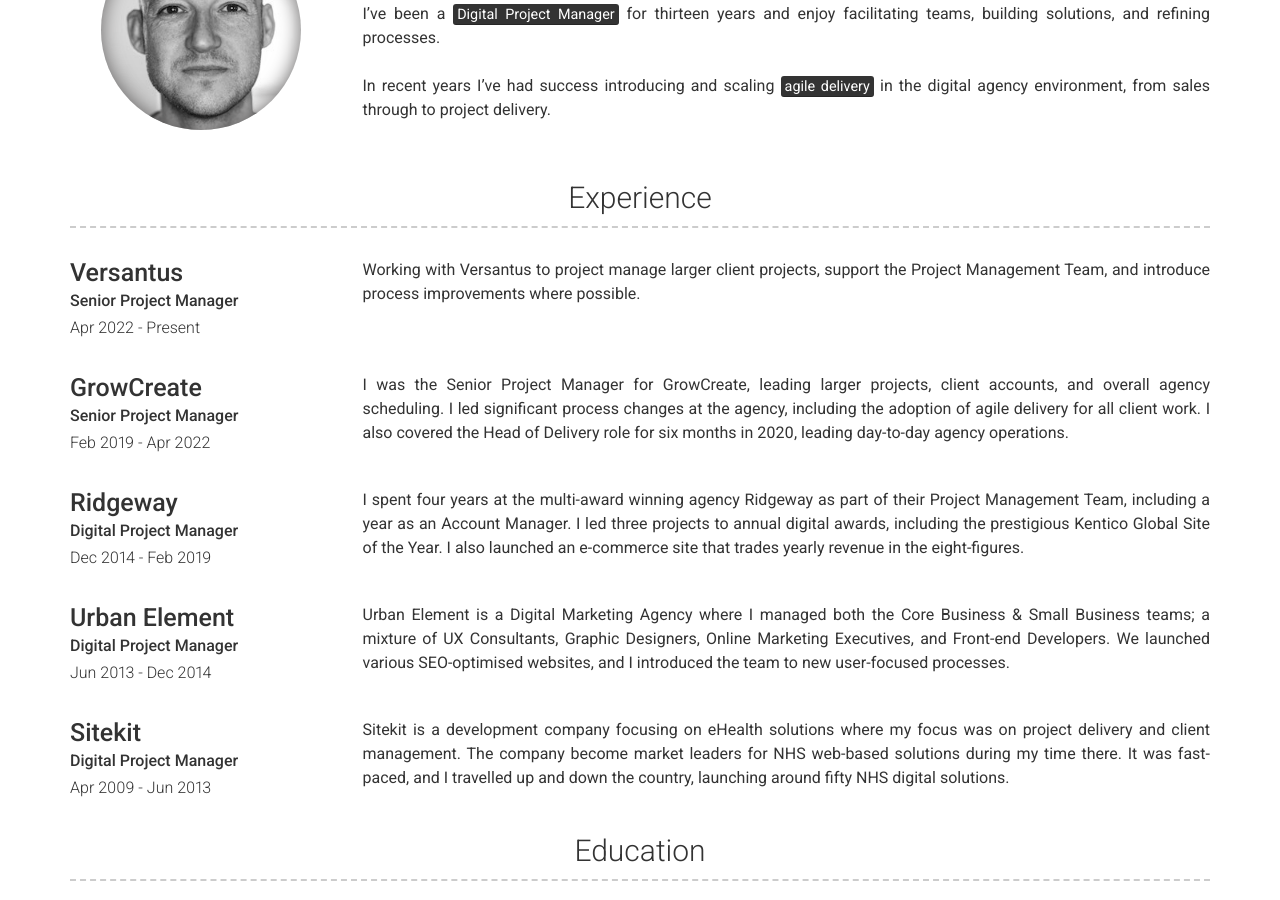
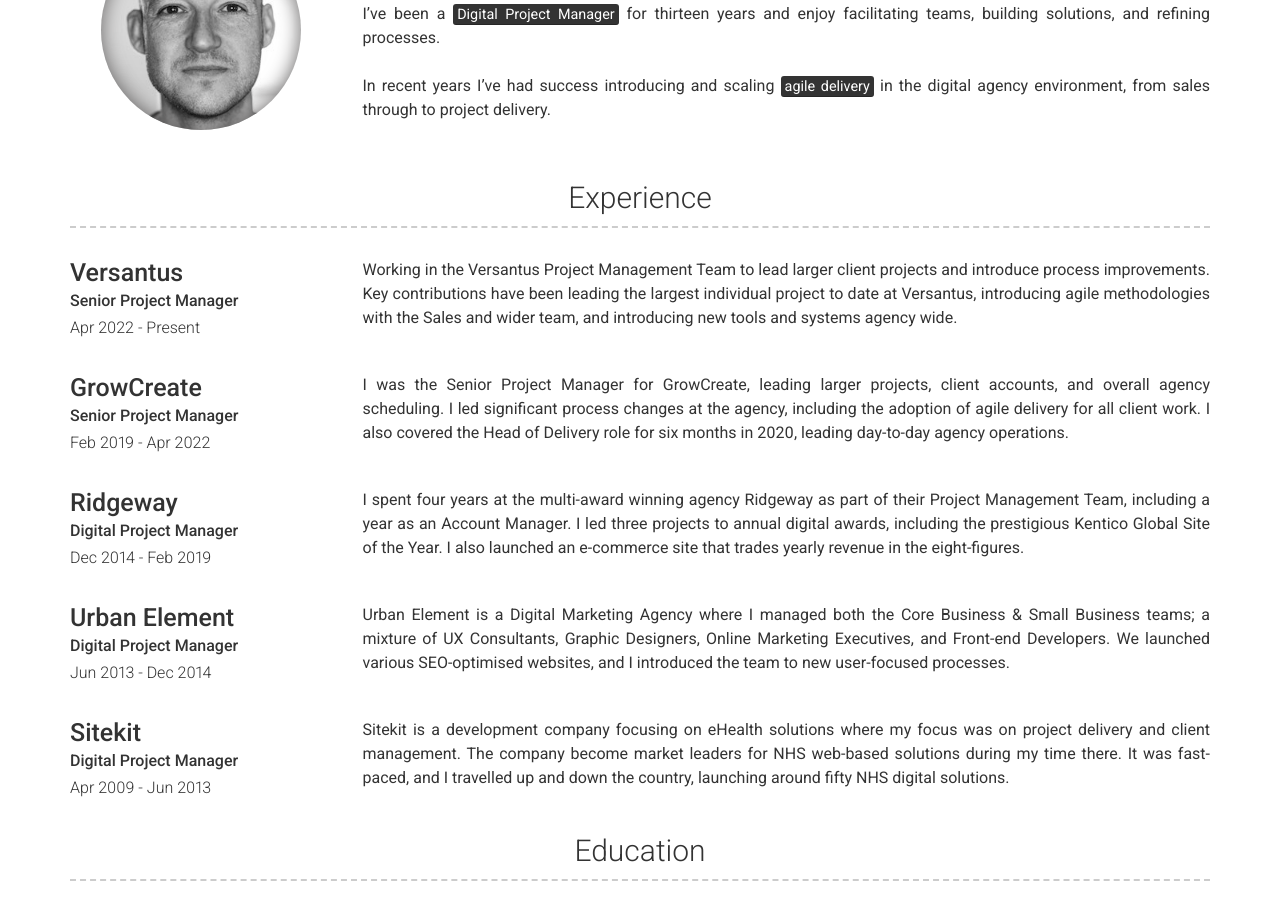
Before and after one commit to csgdavidson/Charlie-Davidson2, a Jekyll site: the page built from index.md, in a window 1280 px wide and 900 px high, scrolled down 349 px. Built offline with Jekyll 4.4.1, drawn with Linux system fonts in a browser that asks for light colours; nearby versions of some CDN libraries.

Commit message:
Update experience.yml

```diff
--- a/_data/experience.yml
+++ b/_data/experience.yml
@@ -4,7 +4,7 @@
   job_title: Senior Project Manager
   dates: Apr 2022 - Present
   description:
-    Working with Versantus to project manage larger client projects, support the Project Management Team, and introduce process improvements where possible.
+    Working in the Versantus Project Management Team to lead larger client projects and introduce process improvements. Key contributions have been leading the largest individual project to date at Versantus, introducing agile methodologies with the Sales and wider team, and introducing new tools and systems agency wide.
 - company: GrowCreate
   job_title: Senior Project Manager
   dates: Feb 2019 - Apr 2022
```
